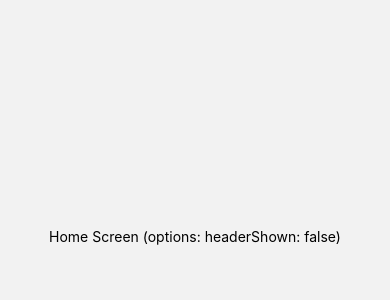
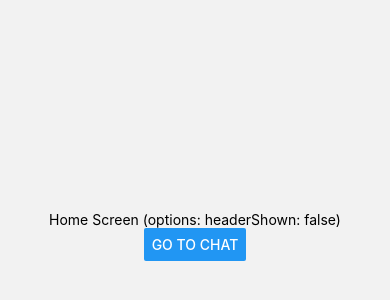
Before and after one commit to gabrielardevol/coosmo, a React Native app: screen / in a window 390 px wide. Shown: the part 186-486 px from the top of the page. Built offline with nearby package versions, Linux system fonts and the light colour scheme.

Commit message:
functional button

```diff
--- a/App.js
+++ b/App.js
@@ -1,5 +1,5 @@
 import { StatusBar } from 'expo-status-bar';
-import { StyleSheet, Text, View } from 'react-native';
+import { StyleSheet, Text, View, Button } from 'react-native';
 import { NavigationContainer } from '@react-navigation/native';
 import { createNativeStackNavigator } from '@react-navigation/native-stack';
 
@@ -11,10 +11,14 @@ function ChatScreen() {
   );
 }
 
-function HomeScreen() {
+function HomeScreen({ navigation }) {
   return (
     <View style={{ flex: 1, alignItems: 'center', justifyContent: 'center' }}>
       <Text>Home Screen (options: headerShown: false)</Text>
+      <Button
+        title="Go to chat"
+        onPress={() => navigation.navigate('Chat')}
+      />
     </View>
   );
 }
@@ -40,6 +44,7 @@ export default function App() {
           <Stack.Screen name="Chat" component={ChatScreen} />
         </Stack.Navigator>
 
+
     </NavigationContainer>
   );
 }
```
